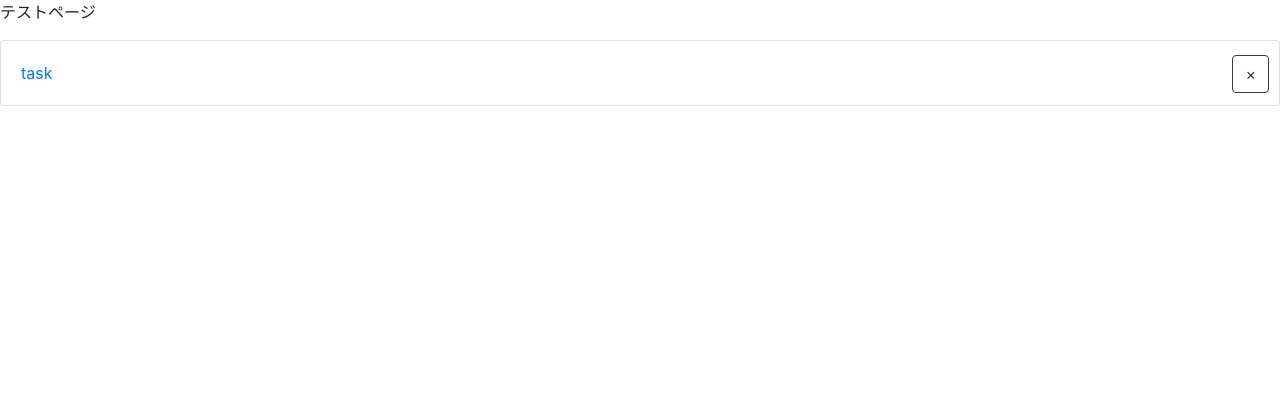
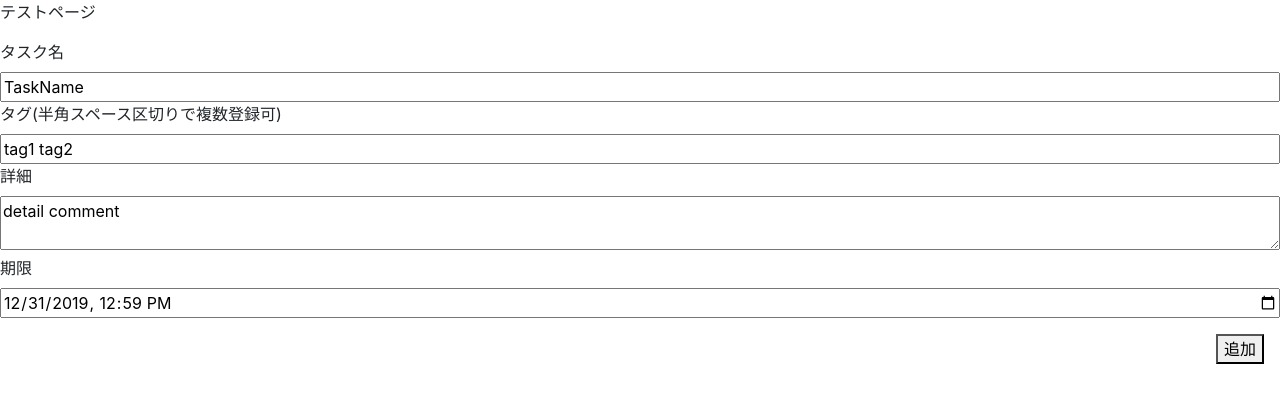
Before and after one commit to m-daichi1219/vue-example-todo-list, a Vue app: page /test in a window 1280 px wide. Shown: the top 402 px of the page. Built offline with nearby package versions, Linux system fonts and the light colour scheme.

Commit message:
タスク詳細フォームの実装

```diff
--- a/package.json
+++ b/package.json
@@ -13,6 +13,7 @@
     "bootstrap-vue": "^2.0.0-rc.26",
     "core-js": "^2.6.5",
     "es6-promise": "^4.2.8",
+    "sinon": "^7.3.2",
     "vue": "^2.6.10",
     "vue-router": "^3.0.3",
     "vuex": "^3.1.1"
--- a/src/components/molecules/TaskDetailForm.vue
+++ b/src/components/molecules/TaskDetailForm.vue
@@ -1,16 +1,134 @@
 <template>
   <form>
-    <label>タスク名</label>
-    <input
-      id="task-name"
-      type="text"
-      value="test"
+    <div>
+      <label>タスク名</label>
+      <input
+        id="name"
+        type="text"
+        v-model="task.name"
+      >
+    </div>
+    <div>
+      <label>タグ(半角スペース区切りで複数登録可)</label>
+      <input
+        id="tags"
+        type="text"
+        :value="tag"
+      >
+    </div>
+    <div>
+      <label>詳細</label>
+      <textarea
+        id="detail"
+        type="text"
+        v-model="task.detail"
+      >
+      </textarea>
+    </div>
+    <div>
+      <label>期限</label>
+      <input
+        id="limit"
+        type="datetime-local"
+        v-model="task.limit"
+      >
+    </div>
+    <Button
+      :type="mode"
+      @click="handleClick"
+      :disabled="!valid"
     >
+      {{ btnMessage }}
+    </Button>
   </form>
 </template>
 
 <script>
+import Button from '@/components/atoms/Button.vue'
+
 export default {
-  name: 'TaskDetailForm'
+  name: 'TaskDetailForm',
+  Components: {
+    Button
+  },
+  props: {
+    task: {
+      type: Object,
+      required: true,
+      default: () => {}
+    },
+    mode: {
+      type: String,
+      required: true,
+      validator: value => {
+        return ['update', 'add'].indexOf(value) !== -1
+      }
+    },
+    onclick: {
+      type: Function,
+      required: true
+    }
+  },
+  computed: {
+    tag () {
+      let ret = ''
+      if (!this.task.tags) { return ret }
+
+      this.task.tags.forEach((value) => {
+        ret += ' ' + value
+      })
+
+      return ret.trim()
+    },
+    valid () {
+      if(this.task.name && this.task.detail && this.task.limit){
+        return true
+      } else {
+        return false
+      }
+    },
+    btnMessage () {
+      return this.mode === 'update' ? '更新' : '追加'
+    }
+  },
+  data () {
+    return {
+      progress: false,
+      error: ''
+    }
+  },
+  methods: {
+    handleClick (ev) {
+      if (this.progress) { return }
+      this.progress = true
+
+      this.task.tags = this.tag.split(' ')
+
+      this.$nextTick(() => {
+        this.onclick(this.task)
+          .catch(err => {
+            this.error = err.message
+          })
+          .then(() => {
+            this.progress = false
+          })
+      })
+    }
+  }
 }
 </script>
+
+<style scoped>
+label {
+  display: block;
+}
+
+button {
+  margin: 1em;
+  float: right;
+}
+
+input, textarea {
+  width: 100%;
+}
+</style>
--- a/src/components/templates/TestView.vue
+++ b/src/components/templates/TestView.vue
@@ -1,13 +1,13 @@
 <template>
   <div>
     <p>テストページ</p>
-    <TaskCard :id='id' name="task">
-    </TaskCard>
+    <DetailForm :task="task" mode="add" :onclick="onclick">
+    </DetailForm>
   </div>
 </template>
 
 <script>
-import TaskCard from '@/components/molecules/TaskCard.vue'
+import DetailForm from '@/components/molecules/TaskDetailForm.vue'
 
 export default {
   name: 'TestView',
@@ -17,8 +17,22 @@ export default {
       default: 1
     },
   },
+  data () {
+    return {
+      task: {
+        name: 'TaskName',
+        tags: ['tag1', 'tag2'],
+        detail: 'detail comment',
+        limit: '2019-12-31T12:59'
+      },
+      onclick() {
+        console.log("onclick")
+        return true
+      }
+    }
+  },
   components: {
-    TaskCard
+    DetailForm
   },
   methods: {
     handleClick () {
--- a/src/router.js
+++ b/src/router.js
@@ -5,7 +5,7 @@ import 'bootstrap/dist/css/bootstrap.css'
 import 'bootstrap-vue/dist/bootstrap-vue.css'
 
 import Home from './components/templates/TaskMainView.vue'
-import TaskModal from './components/molecules/TaskModal.vue'
+import TaskModal from './components/templates/TaskModal.vue'
 
 import TestView from './components/templates/TestView.vue'
 
```
Also changed, not shown: 2 other files (tests, documents, lock files or other folders).
